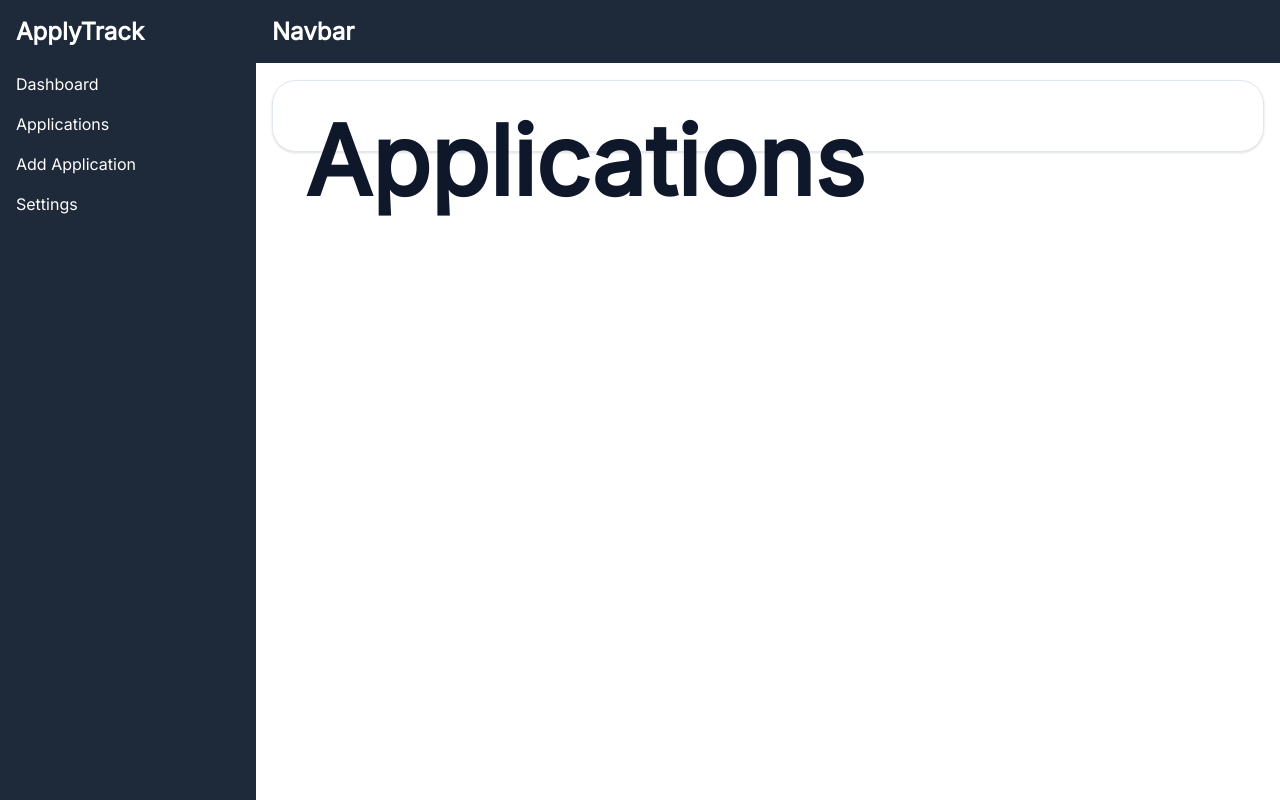
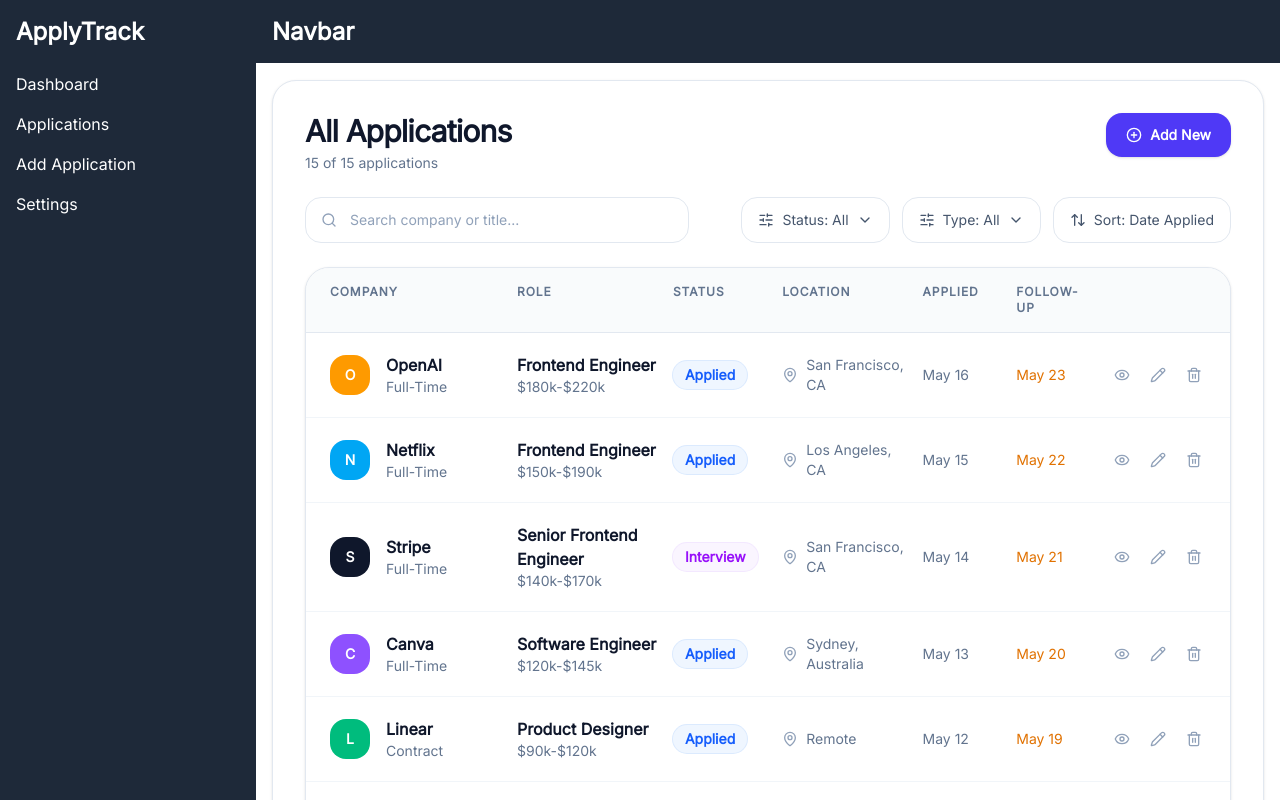
Before and after one commit to Subhamgtm15/applytrack, a React (Vite) app: page /applications in a window 1280 px wide. Shown: the top 800 px of the page. Built offline with nearby package versions, Linux system fonts and the light colour scheme.

Commit message:
list all applications part

```diff
--- /dev/null
+++ b/src/components/ApplicationTableRow.tsx
@@ -0,0 +1,95 @@
+import { Eye, MapPin, Pencil, Trash2 } from "lucide-react";
+import type { Application } from "../data/applications";
+
+type ApplicationTableRowProps = {
+  application: Application;
+};
+
+const statusBadgeClasses: Record<Application["status"], string> = {
+  applied: "bg-blue-50 text-blue-600 ring-blue-100",
+  interview: "bg-purple-50 text-purple-600 ring-purple-100",
+  offer: "bg-emerald-50 text-emerald-600 ring-emerald-100",
+  rejected: "bg-red-50 text-red-600 ring-red-100",
+  "follow-up": "bg-amber-50 text-amber-600 ring-amber-100",
+};
+
+const avatarColors = [
+  "bg-indigo-500",
+  "bg-violet-500",
+  "bg-sky-500",
+  "bg-emerald-500",
+  "bg-amber-500",
+  "bg-orange-500",
+  "bg-rose-500",
+  "bg-slate-900",
+];
+
+function getAvatarColor(company: string) {
+  const colorIndex = company
+    .split("")
+    .reduce((total, char) => total + char.charCodeAt(0), 0) % avatarColors.length;
+
+  return avatarColors[colorIndex];
+}
+
+function formatShortDate(date?: string) {
+  if (!date) {
+    return "-";
+  }
+
+  return new Date(date).toLocaleDateString("en-US", {
+    month: "short",
+    day: "numeric",
+  });
+}
+
+export default function ApplicationTableRow({ application }: ApplicationTableRowProps) {
+  const avatarColor = getAvatarColor(application.company);
+  const companyInitial = application.company.slice(0, 1).toUpperCase();
+
+  return (
+    <div className="grid gap-4 px-6 py-5 lg:grid-cols-[2.2fr_1.8fr_1.2fr_1.6fr_1fr_1fr_96px] lg:items-center">
+      <div className="flex min-w-0 items-center gap-4">
+        <div className={`flex h-10 w-10 shrink-0 items-center justify-center rounded-2xl text-sm font-semibold text-white ${avatarColor}`}>
+          {companyInitial}
+        </div>
+        <div className="min-w-0">
+          <p className="truncate text-base font-semibold text-slate-900">{application.company}</p>
+          <p className="text-sm text-slate-500 capitalize">{application.jobType}</p>
+        </div>
+      </div>
+
+      <div>
+        <p className="text-base font-semibold text-slate-900">{application.role}</p>
+        <p className="text-sm text-slate-500">{application.salary ?? "-"}</p>
+      </div>
+
+      <div>
+        <span className={`inline-flex rounded-full px-3 py-1 text-sm font-semibold capitalize ring-1 ${statusBadgeClasses[application.status]}`}>
+          {application.status}
+        </span>
+      </div>
+
+      <div className="flex items-center gap-2 text-sm text-slate-500">
+        <MapPin className="h-4 w-4 shrink-0 text-slate-400" />
+        <span>{application.location}</span>
+      </div>
+
+      <div className="text-sm text-slate-500">{formatShortDate(application.dateApplied)}</div>
+
+      <div className="text-sm text-amber-600">{formatShortDate(application.followUpDate)}</div>
+
+      <div className="flex items-center gap-3 text-slate-400">
+        <button className="rounded-lg p-1 transition hover:bg-slate-100 hover:text-slate-600" aria-label={`View ${application.company}`}>
+          <Eye className="h-4 w-4" />
+        </button>
+        <button className="rounded-lg p-1 transition hover:bg-slate-100 hover:text-slate-600" aria-label={`Edit ${application.company}`}>
+          <Pencil className="h-4 w-4" />
+        </button>
+        <button className="rounded-lg p-1 transition hover:bg-slate-100 hover:text-red-500" aria-label={`Delete ${application.company}`}>
+          <Trash2 className="h-4 w-4" />
+        </button>
+      </div>
+    </div>
+  );
+}
--- a/src/pages/Applications.tsx
+++ b/src/pages/Applications.tsx
@@ -1,9 +1,77 @@
-export default function AddApplication() {
+import { ArrowUpDown, ChevronDown, PlusCircle, Search, SlidersHorizontal } from "lucide-react";
+import { Link } from "react-router-dom";
+import ApplicationTableRow from "../components/ApplicationTableRow";
+import applications from "../data/applications";
+
+export default function Applications() {
+  const sortedApplications = [...applications].sort((firstApp, secondApp) => {
+    return new Date(secondApp.dateApplied).getTime() - new Date(firstApp.dateApplied).getTime();
+  });
+
   return (
-    <>
-      <section id="center">
-        <h1 className="h-1.5 text-8xl font-extrabold"> Applications</h1>
-      </section>
-    </>
-  )
+    <section className="space-y-6">
+      <div className="flex flex-col gap-4 md:flex-row md:items-start md:justify-between">
+        <div>
+          <h1 className="text-3xl font-semibold tracking-tight text-slate-900">All Applications</h1>
+          <p className="mt-1 text-sm text-slate-500">{sortedApplications.length} of {sortedApplications.length} applications</p>
+        </div>
+
+        <Link
+          to="/addapplication"
+          className="inline-flex items-center gap-2 rounded-2xl bg-indigo-600 px-5 py-3 text-sm font-semibold text-white shadow-sm transition hover:bg-indigo-500"
+        >
+          <PlusCircle className="h-4 w-4" />
+          Add New
+        </Link>
+      </div>
+
+      <div className="flex flex-col gap-3 xl:flex-row xl:items-center xl:justify-between">
+        <div className="relative w-full xl:max-w-sm">
+          <Search className="pointer-events-none absolute left-4 top-1/2 h-4 w-4 -translate-y-1/2 text-slate-400" />
+          <input
+            type="text"
+            placeholder="Search company or title..."
+            className="w-full rounded-2xl border border-slate-200 bg-white py-3 pl-11 pr-4 text-sm text-slate-700 outline-none transition placeholder:text-slate-400 focus:border-indigo-300"
+          />
+        </div>
+
+        <div className="flex flex-wrap items-center gap-3">
+          <button className="inline-flex items-center gap-2 rounded-2xl border border-slate-200 bg-white px-4 py-3 text-sm font-medium text-slate-600 transition hover:border-slate-300">
+            <SlidersHorizontal className="h-4 w-4" />
+            Status: All
+            <ChevronDown className="h-4 w-4" />
+          </button>
+
+          <button className="inline-flex items-center gap-2 rounded-2xl border border-slate-200 bg-white px-4 py-3 text-sm font-medium text-slate-600 transition hover:border-slate-300">
+            <SlidersHorizontal className="h-4 w-4" />
+            Type: All
+            <ChevronDown className="h-4 w-4" />
+          </button>
+
+          <button className="inline-flex items-center gap-2 rounded-2xl border border-slate-200 bg-white px-4 py-3 text-sm font-medium text-slate-600 transition hover:border-slate-300">
+            <ArrowUpDown className="h-4 w-4" />
+            Sort: Date Applied
+          </button>
+        </div>
+      </div>
+
+      <div className="overflow-hidden rounded-3xl border border-slate-200 bg-white shadow-sm">
+        <div className="hidden grid-cols-[2.2fr_1.8fr_1.2fr_1.6fr_1fr_1fr_96px] gap-4 border-b border-slate-200 bg-slate-50/80 px-6 py-4 text-xs font-semibold uppercase tracking-[0.08em] text-slate-500 lg:grid">
+          <span>Company</span>
+          <span>Role</span>
+          <span>Status</span>
+          <span>Location</span>
+          <span>Applied</span>
+          <span>Follow-up</span>
+          <span />
+        </div>
+
+        <div className="divide-y divide-slate-100">
+          {sortedApplications.map((application) => (
+            <ApplicationTableRow key={application.id} application={application} />
+          ))}
+        </div>
+      </div>
+    </section>
+  );
 }
```
